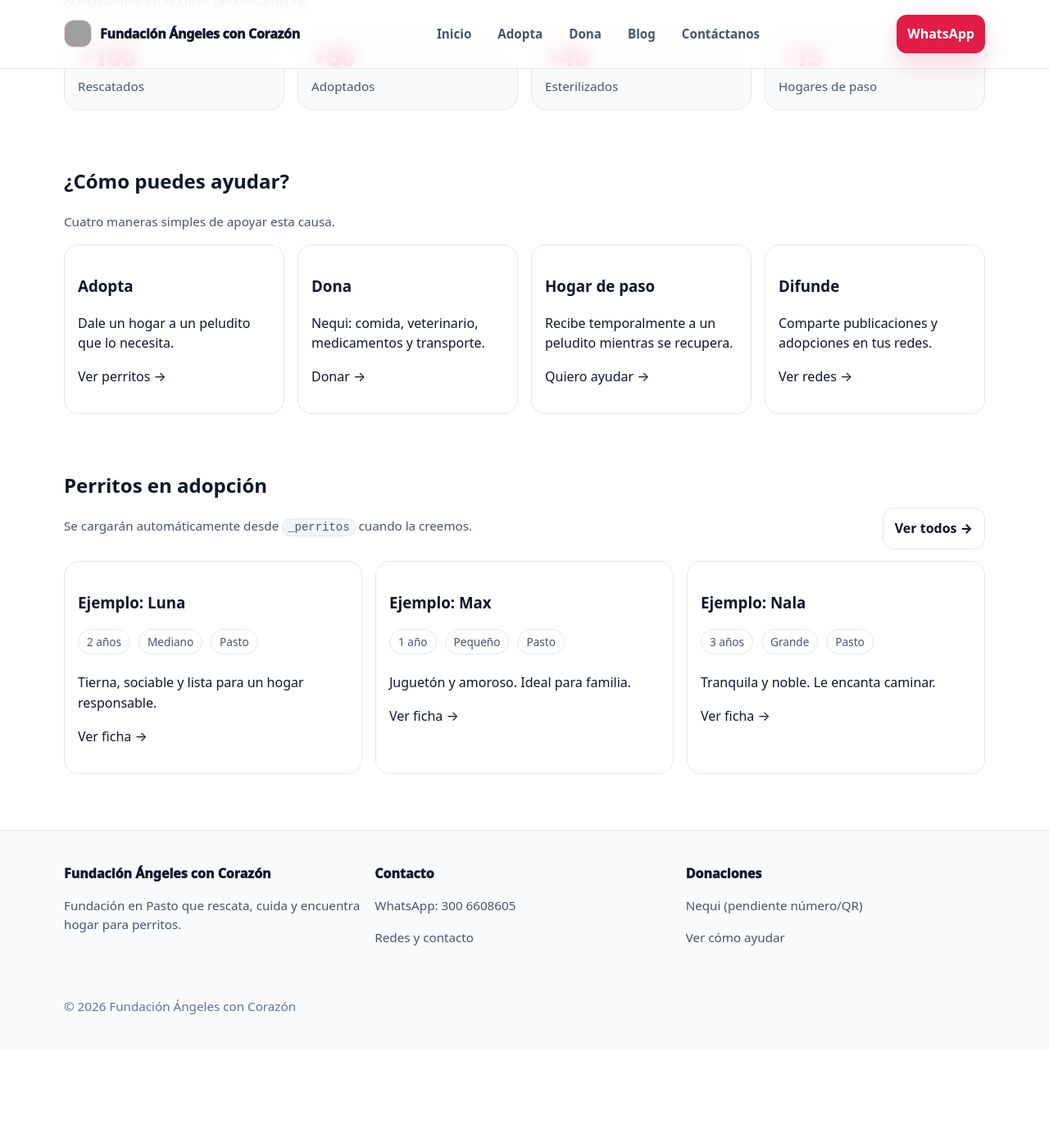
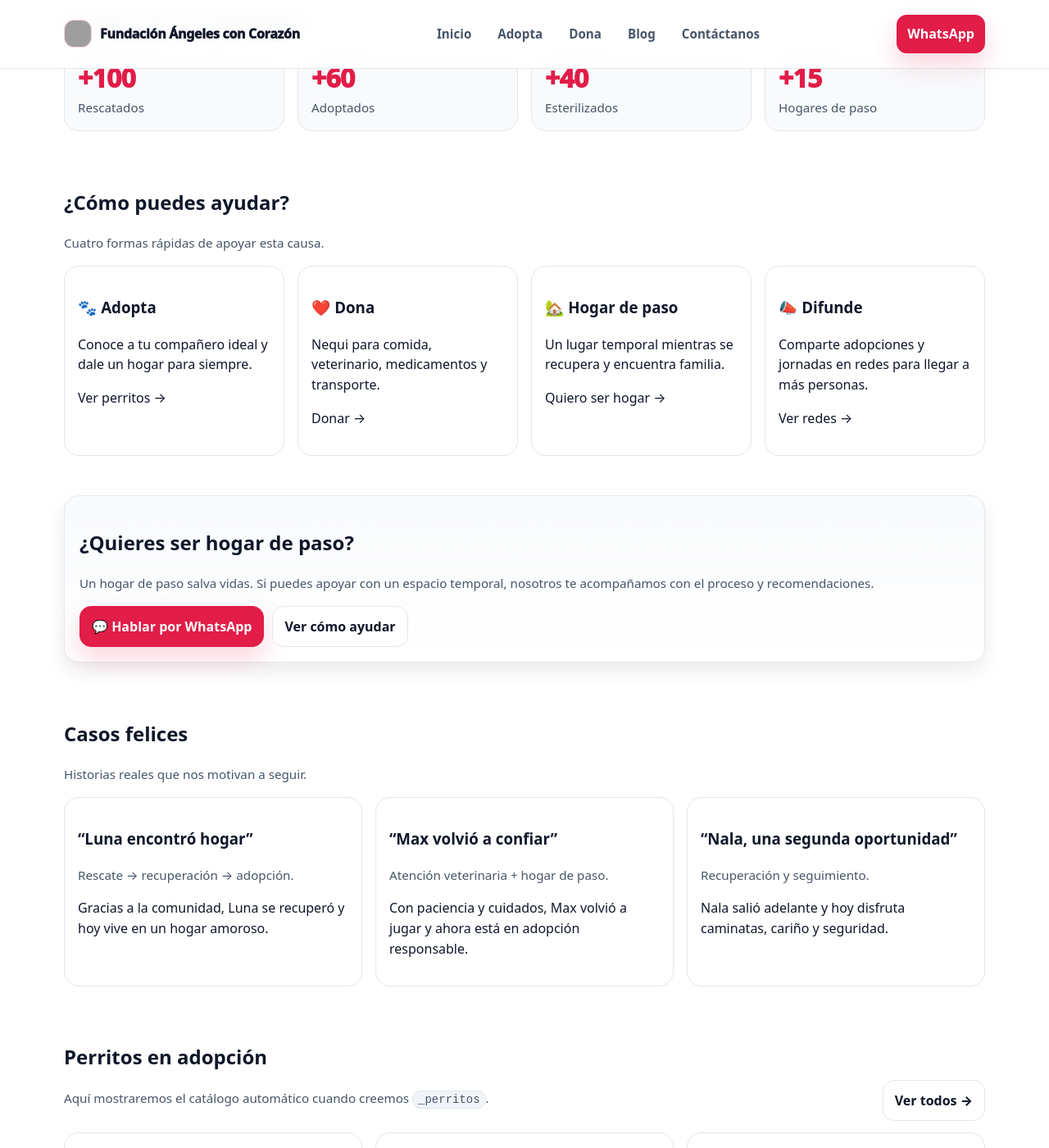
Before and after one commit to jpazrealpe-code/perritos-pasto, a Jekyll site: the page built from index.md, in a window 1280 px wide and 1400 px high, scrolled down 1550 px. Shown: the whole window at 82% size. Built offline with Jekyll 4.4.1, drawn with Linux system fonts in a browser that asks for light colours; before the commit the page ends 2830 px from its top, so only the background shows below that; some of the changed text lies outside the part shown; grey boxes are pictures that could not be loaded.

Commit message:
Update index.md

```diff
--- a/index.md
+++ b/index.md
@@ -8,28 +8,28 @@ title: Inicio
     <span class="kicker">Fundación • Pasto</span>
     <h1>Fundación Ángeles con Corazón</h1>
     <p class="lead">
-      Rescatamos, cuidamos y conectamos perritos con hogares responsables.
-      Tu ayuda se convierte en comida, veterinario, transporte y hogares de paso.
+      Rescatamos vidas y construimos hogares. Atendemos perritos en situación de abandono,
+      coordinamos atención veterinaria y promovemos adopción responsable.
     </p>
 
     <div class="hero__actions">
-      <a class="btn btn--primary" href="{{ site.baseurl }}/adopta">🐶 Adopta</a>
-      <a class="btn btn--ghost" href="{{ site.baseurl }}/ayudar">❤️ Dona con Nequi</a>
+      <a class="btn btn--primary" href="{{ site.baseurl }}/adopta">🐶 Ver perritos en adopción</a>
+      <a class="btn btn--ghost" href="{{ site.baseurl }}/ayudar">❤️ Donar con Nequi</a>
       <a class="btn btn--ghost" href="https://wa.me/573006608605" target="_blank" rel="noopener">💬 WhatsApp</a>
     </div>
 
     <div class="hero__mini">
       <div class="mini">
         <div class="mini__title">Adopción responsable</div>
-        <div class="mini__text">Proceso claro + seguimiento.</div>
+        <div class="mini__text">Filtros + seguimiento para hogares seguros.</div>
       </div>
       <div class="mini">
-        <div class="mini__title">Rescate y recuperación</div>
+        <div class="mini__title">Rescate & recuperación</div>
         <div class="mini__text">Apoyo real en casos vulnerables.</div>
       </div>
       <div class="mini">
-        <div class="mini__title">Pasto</div>
-        <div class="mini__text">Impacto local y comunitario.</div>
+        <div class="mini__title">Trabajo local</div>
+        <div class="mini__text">Impacto en Pasto y alrededores.</div>
       </div>
     </div>
   </div>
@@ -37,8 +37,8 @@ title: Inicio
   <div class="hero__media">
     <img src="{{ site.baseurl }}/assets/img/hero.png" alt="Fundación Ángeles con Corazón - Rescate y adopción">
     <div class="hero__badge">
-      <div class="badge__title">¿Quieres ayudar ahora?</div>
-      <div class="badge__text">Dona con Nequi o comparte un perrito en redes.</div>
+      <div class="badge__title">Ayuda inmediata</div>
+      <div class="badge__text">Tu aporte se convierte en comida, medicina y veterinario.</div>
       <a class="btn btn--small btn--primary" href="{{ site.baseurl }}/ayudar">Ir a Donaciones</a>
     </div>
   </div>
@@ -83,9 +83,9 @@ title: Inicio
 
 <section class="section">
   <div class="section__head">
-    <h2>Nuestra misión</h2>
+    <h2>¿Qué hacemos?</h2>
     <p class="small">
-      Proteger y mejorar la vida de perritos vulnerables, promoviendo una comunidad más consciente y solidaria.
+      Nos enfocamos en rescate, recuperación y adopción responsable con apoyo de la comunidad.
     </p>
   </div>
 
@@ -134,32 +134,73 @@ title: Inicio
 <section class="section">
   <div class="section__head">
     <h2>¿Cómo puedes ayudar?</h2>
-    <p class="small">Cuatro maneras simples de apoyar esta causa.</p>
+    <p class="small">Cuatro formas rápidas de apoyar esta causa.</p>
   </div>
 
   <div class="grid grid--4">
     <div class="card">
-      <h3>Adopta</h3>
-      <p>Dale un hogar a un peludito que lo necesita.</p>
+      <h3>🐾 Adopta</h3>
+      <p>Conoce a tu compañero ideal y dale un hogar para siempre.</p>
       <p><a href="{{ site.baseurl }}/adopta">Ver perritos →</a></p>
     </div>
 
     <div class="card">
-      <h3>Dona</h3>
-      <p>Nequi: comida, veterinario, medicamentos y transporte.</p>
+      <h3>❤️ Dona</h3>
+      <p>Nequi para comida, veterinario, medicamentos y transporte.</p>
       <p><a href="{{ site.baseurl }}/ayudar">Donar →</a></p>
     </div>
 
     <div class="card">
-      <h3>Hogar de paso</h3>
-      <p>Recibe temporalmente a un peludito mientras se recupera.</p>
-      <p><a href="{{ site.baseurl }}/ayudar">Quiero ayudar →</a></p>
+      <h3>🏡 Hogar de paso</h3>
+      <p>Un lugar temporal mientras se recupera y encuentra familia.</p>
+      <p><a href="{{ site.baseurl }}/ayudar">Quiero ser hogar →</a></p>
     </div>
 
     <div class="card">
-      <h3>Difunde</h3>
-      <p>Comparte publicaciones y adopciones en tus redes.</p>
+      <h3>📣 Difunde</h3>
+      <p>Comparte adopciones y jornadas en redes para llegar a más personas.</p>
       <p><a href="{{ site.baseurl }}/contacto">Ver redes →</a></p>
+    </div>
+  </div>
+</section>
+
+<section class="section">
+  <div class="donations__card">
+    <h2>¿Quieres ser hogar de paso?</h2>
+    <p class="small">
+      Un hogar de paso salva vidas. Si puedes apoyar con un espacio temporal,
+      nosotros te acompañamos con el proceso y recomendaciones.
+    </p>
+    <div class="hero__actions">
+      <a class="btn btn--primary" href="https://wa.me/573006608605" target="_blank" rel="noopener">💬 Hablar por WhatsApp</a>
+      <a class="btn btn--ghost" href="{{ site.baseurl }}/ayudar">Ver cómo ayudar</a>
+    </div>
+  </div>
+</section>
+
+<section class="section">
+  <div class="section__head">
+    <h2>Casos felices</h2>
+    <p class="small">Historias reales que nos motivan a seguir.</p>
+  </div>
+
+  <div class="grid grid--3">
+    <div class="card">
+      <h3>“Luna encontró hogar”</h3>
+      <p class="small">Rescate → recuperación → adopción.</p>
+      <p>Gracias a la comunidad, Luna se recuperó y hoy vive en un hogar amoroso.</p>
+    </div>
+
+    <div class="card">
+      <h3>“Max volvió a confiar”</h3>
+      <p class="small">Atención veterinaria + hogar de paso.</p>
+      <p>Con paciencia y cuidados, Max volvió a jugar y ahora está en adopción responsable.</p>
+    </div>
+
+    <div class="card">
+      <h3>“Nala, una segunda oportunidad”</h3>
+      <p class="small">Recuperación y seguimiento.</p>
+      <p>Nala salió adelante y hoy disfruta caminatas, cariño y seguridad.</p>
     </div>
   </div>
 </section>
@@ -168,7 +209,7 @@ title: Inicio
   <div class="section__head section__headRow">
     <div>
       <h2>Perritos en adopción</h2>
-      <p class="small">Se cargarán automáticamente desde <code>_perritos</code> cuando la creemos.</p>
+      <p class="small">Aquí mostraremos el catálogo automático cuando creemos <code>_perritos</code>.</p>
     </div>
     <a class="btn btn--ghost" href="{{ site.baseurl }}/adopta">Ver todos →</a>
   </div>
```
